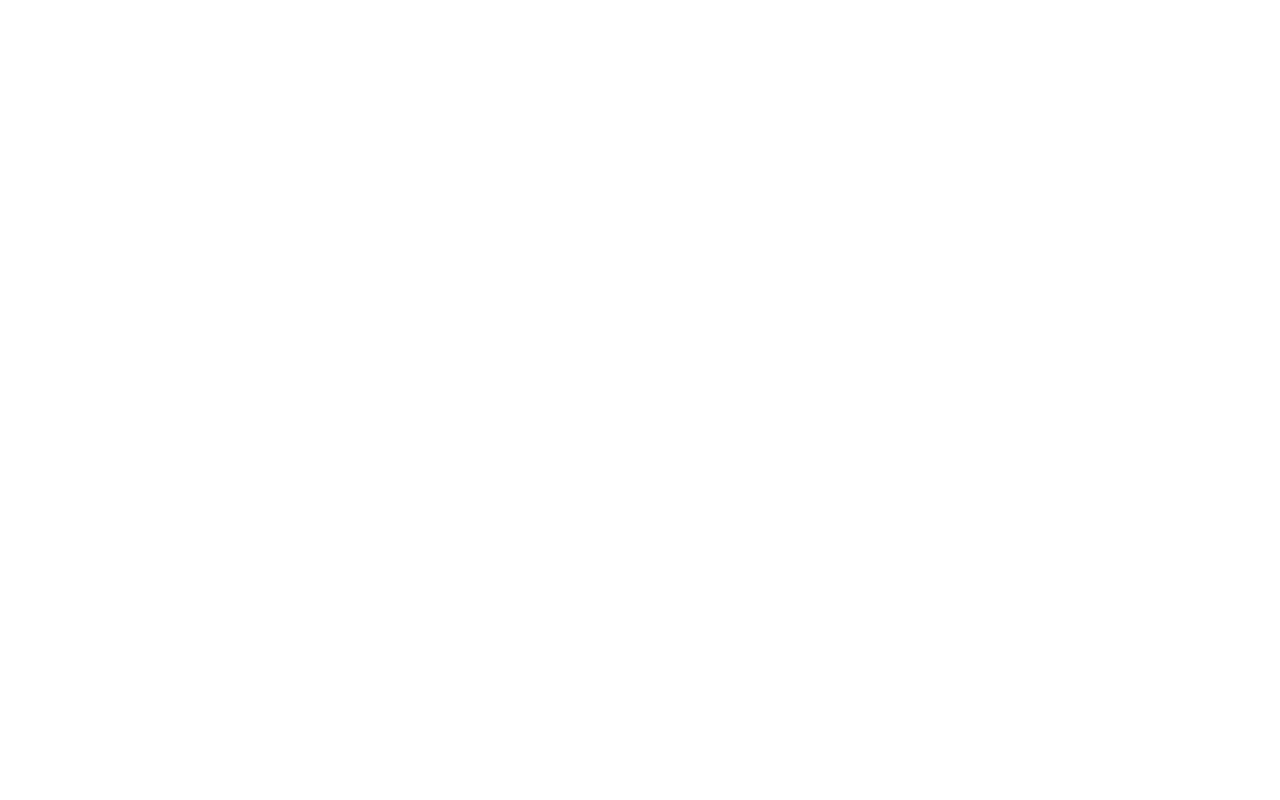
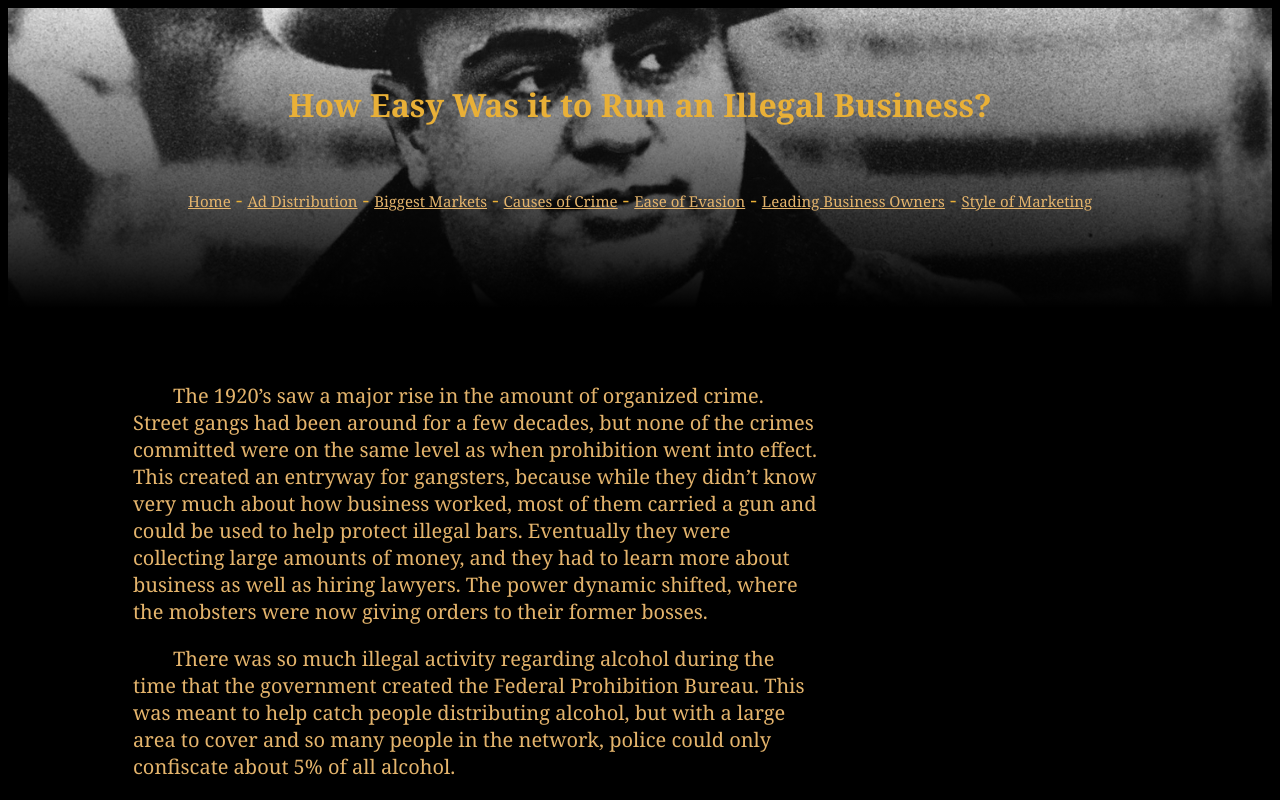
Before and after one commit to dherrickcoding/USHist, a plain HTML site: page flyradar.html in a window 1280 px wide. Drawn offline with Linux system fonts and the light colour scheme.

Commit message:
Writing and new pages

```diff
--- a/flyradar.html
+++ b/flyradar.html
@@ -4,9 +4,33 @@
         <meta charset="UTF-8">
         <meta http-equiv="X-UA-Compatible" content="IE=edge">
         <meta name="viewport" content="width=device-width, initial-scale=1.0">
-    <title>Document</title>
+        <title>Ease of Evasion</title>
+        <link href="./resources/css/style.css" type="text/css" rel="stylesheet"/>
     </head>
+    <header class="evade">
+        <br><br><br>
+        <h1 class="header-text flyradar">How Easy Was it to Run an Illegal Business?</h1>
+        <br>
+        <p class="textcenter flyradar"><a href="index.html">Home</a>
+            -
+            <a href="adspread.html">Ad Distribution</a>
+            -
+            <a href="biggestmarkets.html">Biggest Markets</a>
+            -
+            <a href="eventscreated.html">Causes of Crime</a>
+            -
+            <a href="flyradar.html">Ease of Evasion</a>
+            -
+            <a href="leadingbusiness.html">Leading Business Owners</a>
+            -
+            <a href="stylemarketing.html">Style of Marketing</a>
+        </p>
+    </header>
     <body>
-
+        <br><br><br>
+        <p class="article">&emsp;&emsp;The 1920’s saw a major rise in the amount of organized crime. Street gangs had been around for a few decades, but none of the crimes committed were on the same level as when prohibition went into effect. This created an entryway for gangsters, because while they didn’t know very much about how business worked, most of them carried a gun and could be used to help protect illegal bars. Eventually they were collecting large amounts of money, and they had to learn more about business as well as hiring lawyers. The power dynamic shifted, where the mobsters were now giving orders to their former bosses.
+        </p>
+        <p class="article">&emsp;&emsp;There was so much illegal activity regarding alcohol during the time that the government created the Federal Prohibition Bureau. This was meant to help catch people distributing alcohol, but with a large area to cover and so many people in the network, police could only confiscate about 5% of all alcohol.
+        </p>
     </body>
 </html>
--- a/resources/css/style.css
+++ b/resources/css/style.css
@@ -8,7 +8,7 @@ body {
     color:#e4b46c;
 }
 
-header {
+.homepage {
     background-image: linear-gradient(to bottom,rgba(0,0,0,0),rgba(0,0,0,1)),
     url("images/street.jpg");
     background-color: #cccccc;
@@ -20,7 +20,7 @@ p {
     font-family: Cambria, Cochin, Georgia, Times, 'Times New Roman', serif;
     color:#e4b46c;
     font-size: 20px;
-    text-align: left;
+
 }
 
 h1 {
@@ -60,3 +60,22 @@ a {
     float: right;
     margin-right: 40px;
 }
+
+.evade {
+    background-image: linear-gradient(to bottom,rgba(0,0,0,0),rgba(0,0,0,1)),
+    url("images/capone.jpg");
+    background-color: #cccccc;
+    background-size: cover;
+    background-position: center;
+    height: 300px;
+}
+
+.flyradar {
+    color: #e9b037 !important
+}
+
+.article {
+    text-align: left;
+    padding-right: 450px;
+    padding-left: 125px;
+}
```
Also changed, not shown: adspread.html (+2 -1 lines), index.html (+1 -1 lines), resources/css/images/capone.jpg (added). Lines whose indentation alone changed are shown as unchanged.
